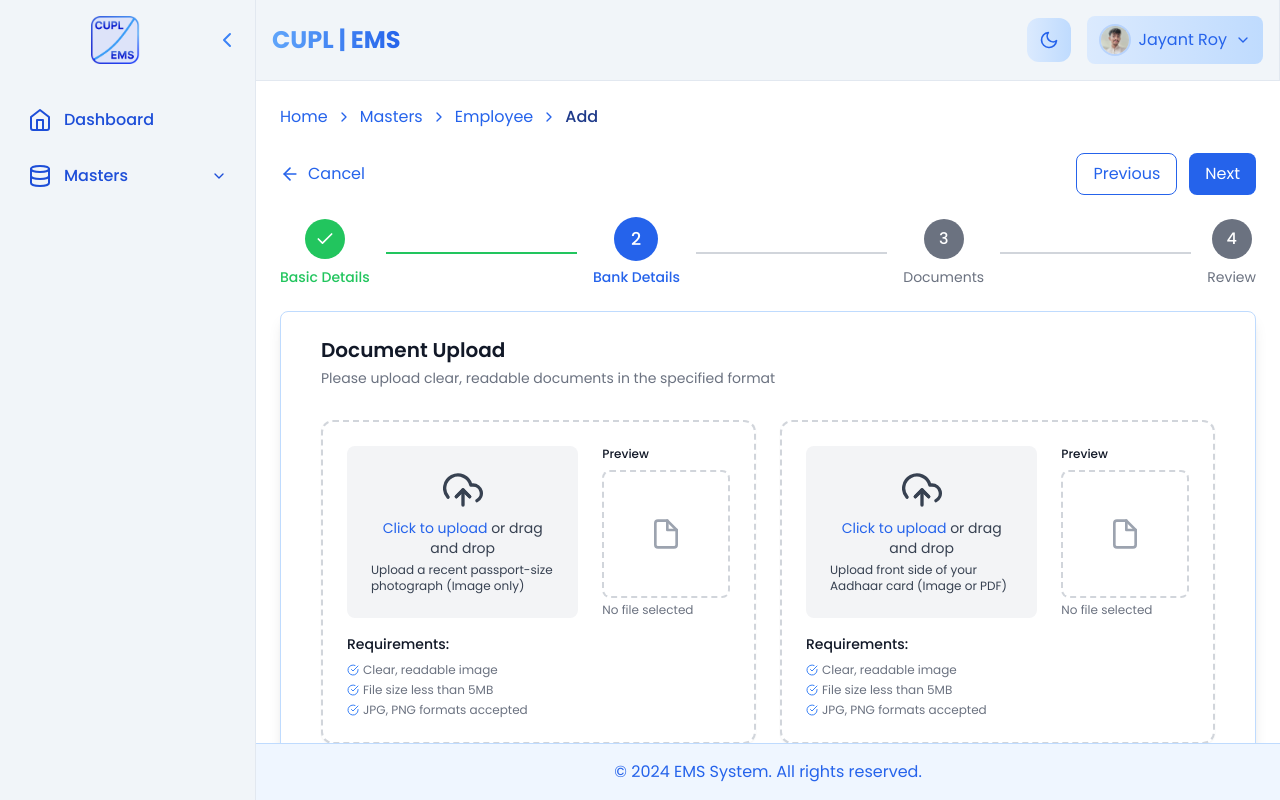
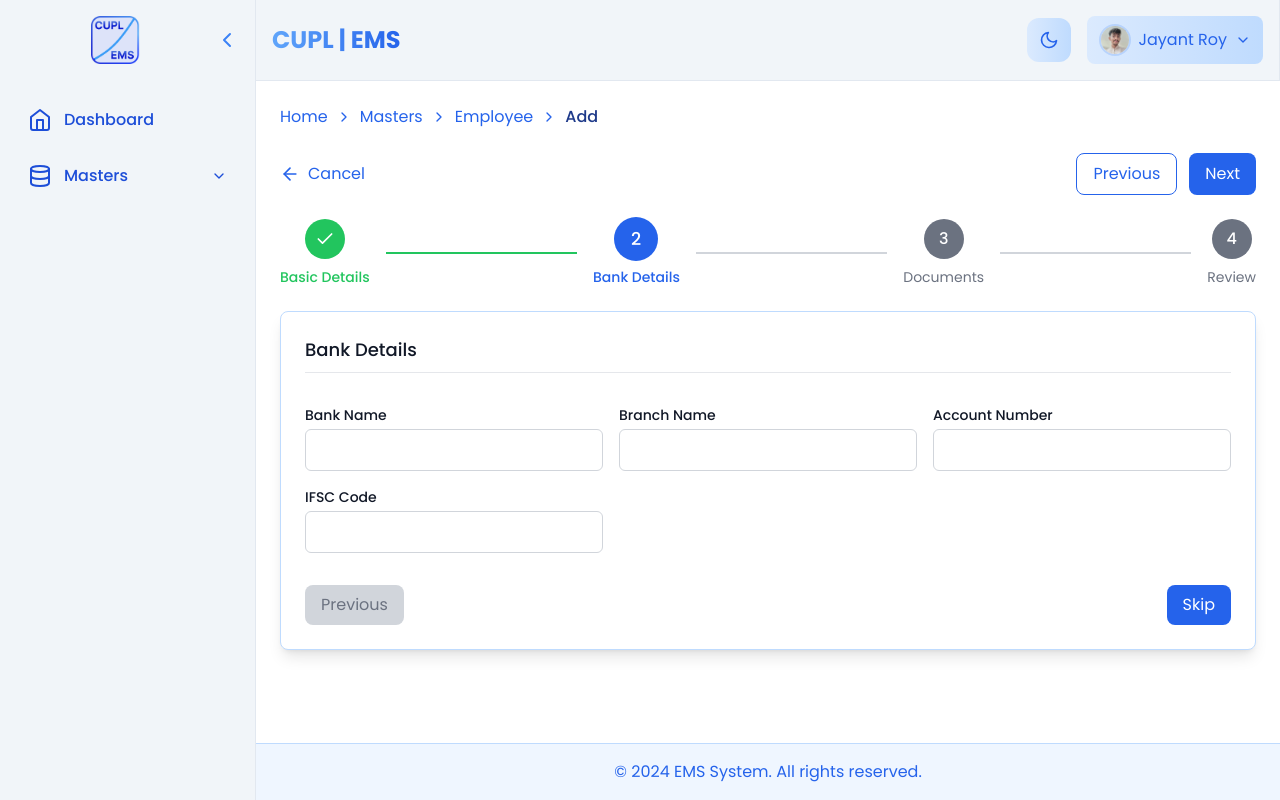
Before and after one commit to reconroy/EMS-UI, a React (Vite) app: page /masters/employee/add in a window 1280 px wide. Both pictures are taken after a click on the button "Next". Built offline with nearby package versions, Linux system fonts and the light colour scheme; the HTML template or start-up script is replaced by a standard one.

Commit message:
added bank detail steps

```diff
--- a/src/pages/Masters/Employee/AddEmployee.jsx
+++ b/src/pages/Masters/Employee/AddEmployee.jsx
@@ -6,6 +6,7 @@ import { FiArrowLeft, FiSave, FiArrowRight } from 'react-icons/fi';
 
 import StepIndicator from './Form/StepIndicator';
 import BasicDetails from './Form/BasicDetails';
+import BankDetails from './Form/BankDetails';
 import DocumentUpload from './Form/DocumentUpload';
 import Review from './Form/Review';
 
@@ -26,7 +27,7 @@ const AddEmployee = () => {
   }, [formData]);
 
   const handleNext = () => {
-    setCurrentStep(prev => Math.min(prev + 1, 3));
+    setCurrentStep(prev => Math.min(prev + 1, 4));
   };
 
   const handlePrevious = () => {
@@ -48,10 +49,12 @@ const AddEmployee = () => {
   const renderStepContent = () => {
     switch (currentStep) {
       case 1:
-        return <BasicDetails formData={formData} setFormData={setFormData} />;
+        return <BasicDetails formData={formData} setFormData={setFormData} onNext={handleNext} />;
       case 2:
-        return <DocumentUpload formData={formData} setFormData={setFormData} />;
+        return <BankDetails formData={formData} setFormData={setFormData} onNext={handleNext} onPrevious={handlePrevious} />;
       case 3:
+        return <DocumentUpload formData={formData} setFormData={setFormData} onNext={handleNext} onPrevious={handlePrevious} />;
+      case 4:
         return <Review formData={formData} />;
       default:
         return null;
@@ -91,7 +94,7 @@ const AddEmployee = () => {
             </motion.button>
           )}
 
-          {currentStep < 3 && (
+          {currentStep < 4 && (
             <motion.button
               initial={{ opacity: 0, x: 20 }}
               animate={{ opacity: 1, x: 0 }}
@@ -117,7 +120,7 @@ const AddEmployee = () => {
       </motion.div>
 
       {/* Confirmation and Submit Section */}
-      {currentStep === 3 && (
+      {currentStep === 4 && (
         <motion.div
           initial={{ opacity: 0, y: 20 }}
           animate={{ opacity: 1, y: 0 }}
--- a/src/pages/Masters/Employee/Form/BankDetails.jsx
+++ b/src/pages/Masters/Employee/Form/BankDetails.jsx
@@ -1,11 +1,88 @@
-import React from 'react'
+import React from 'react';
+import { useThemeStore } from '../../../../store/themeStore';
+import { FiArrowRight } from 'react-icons/fi';
 
-const BankDetails = () => {
+const BankDetails = ({ formData, setFormData, onNext, onPrevious }) => {
+  const theme = useThemeStore((state) => state.theme);
+
+  const handleChange = (e) => {
+    const { name, value } = e.target;
+    setFormData(prev => ({
+      ...prev,
+      [name]: value
+    }));
+  };
+
   return (
-    <div>
-      here will be the banking details from the previous steps , which is basic detail.
-    </div>
-  )
-}
+    <form className="space-y-8">
+      <h4 className={`text-lg font-medium border-b pb-2 ${theme === 'light' ? 'text-gray-900 border-gray-200' : 'text-white border-gray-700'}`}>
+        Bank Details
+      </h4>
+      <div className="grid grid-cols-1 md:grid-cols-2 lg:grid-cols-3 gap-4">
+        <div className="space-y-1">
+          <label htmlFor="bankName" className={`block text-sm font-medium ${theme === 'light' ? 'text-gray-900' : 'text-gray-300'}`}>
+            Bank Name
+          </label>
+          <input
+            type="text"
+            id="bankName"
+            name="bankName"
+            value={formData.bankName || ''}
+            onChange={handleChange}
+            className={`w-full rounded-md border px-3 py-2 ${theme === 'light' ? 'border-gray-300 bg-white text-gray-900' : 'border-gray-600 bg-gray-800 text-white'}`}
+          />
+        </div>
+        <div className="space-y-1">
+          <label htmlFor="branchName" className={`block text-sm font-medium ${theme === 'light' ? 'text-gray-900' : 'text-gray-300'}`}>
+            Branch Name
+          </label>
+          <input
+            type="text"
+            id="branchName"
+            name="branchName"
+            value={formData.branchName || ''}
+            onChange={handleChange}
+            className={`w-full rounded-md border px-3 py-2 ${theme === 'light' ? 'border-gray-300 bg-white text-gray-900' : 'border-gray-600 bg-gray-800 text-white'}`}
+          />
+        </div>
+        <div className="space-y-1">
+          <label htmlFor="accountNo" className={`block text-sm font-medium ${theme === 'light' ? 'text-gray-900' : 'text-gray-300'}`}>
+            Account Number
+          </label>
+          <input
+            type="text"
+            id="accountNo"
+            name="accountNo"
+            value={formData.accountNo || ''}
+            onChange={handleChange}
+            className={`w-full rounded-md border px-3 py-2 ${theme === 'light' ? 'border-gray-300 bg-white text-gray-900' : 'border-gray-600 bg-gray-800 text-white'}`}
+          />
+        </div>
+        <div className="space-y-1">
+          <label htmlFor="ifscCode" className={`block text-sm font-medium ${theme === 'light' ? 'text-gray-900' : 'text-gray-300'}`}>
+            IFSC Code
+          </label>
+          <input
+            type="text"
+            id="ifscCode"
+            name="ifscCode"
+            value={formData.ifscCode || ''}
+            onChange={handleChange}
+            className={`w-full rounded-md border px-3 py-2 ${theme === 'light' ? 'border-gray-300 bg-white text-gray-900' : 'border-gray-600 bg-gray-800 text-white'}`}
+          />
+        </div>
+      </div>
 
-export default BankDetails
+      <div className="flex justify-between">
+        <button type="button" onClick={onPrevious} className={`px-4 py-2 rounded-lg ${theme === 'light' ? 'bg-gray-300 text-gray-500' : 'bg-gray-700 text-gray-400'}`}>
+          Previous
+        </button>
+        <button type="button" onClick={onNext} className={`px-4 py-2 rounded-lg ${theme === 'light' ? 'bg-blue-600 hover:bg-blue-700 text-white' : 'bg-purple-600 hover:bg-purple-700 text-white'}`}>
+          Skip
+        </button>
+      </div>
+    </form>
+  );
+};
+
+export default BankDetails;
```
